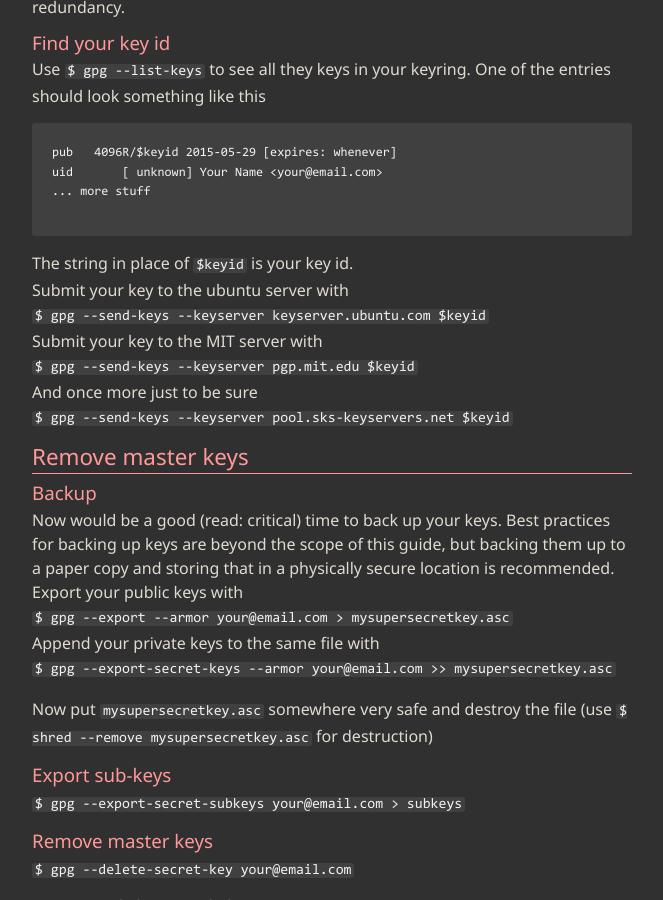
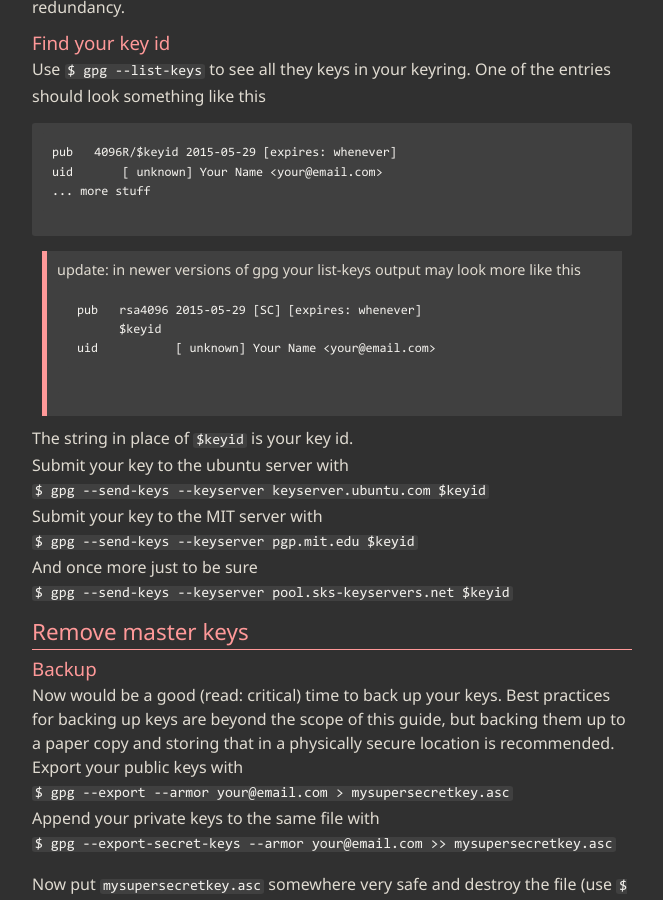
Before and after one commit to blackdoor/blog, a Jekyll site: the page built from _posts/2016-08-08-maven-cd.md, in a window 1280 px wide and 900 px high, scrolled down 5498 px. Shown: the whole window, without its empty margins (308-971 px from the left). Built offline with Jekyll 4.4.1, drawn with Linux system fonts in a browser that asks for light colours.

Commit message:
Update 2016-08-08-maven-cd.md

````diff
--- a/_posts/2016-08-08-maven-cd.md
+++ b/_posts/2016-08-08-maven-cd.md
@@ -240,6 +240,13 @@ uid       [ unknown] Your Name <your@email.com>
 ... more stuff
 ```
 
+> update: in newer versions of gpg your list-keys output may look more like this
+```
+pub   rsa4096 2015-05-29 [SC] [expires: whenever]
+      $keyid
+uid           [ unknown] Your Name <your@email.com>
+```
+
 The string in place of `$keyid` is your key id.
 Submit your key to the ubuntu server with
 `$ gpg --send-keys --keyserver keyserver.ubuntu.com $keyid`
````
